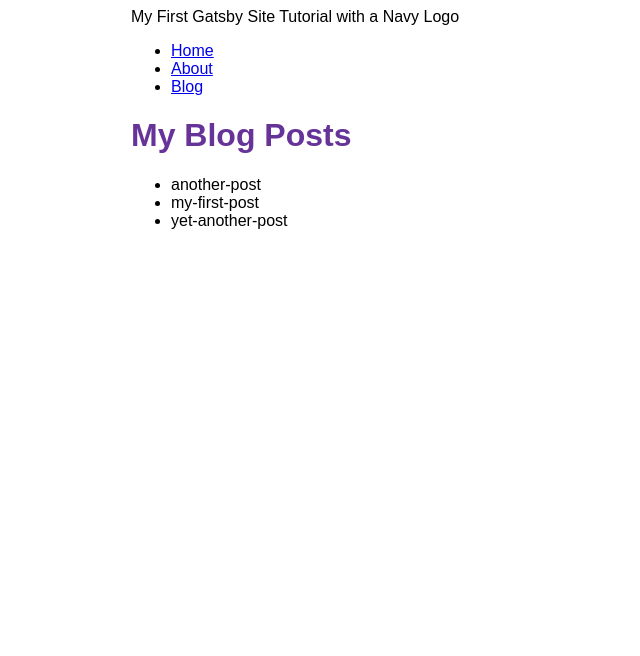
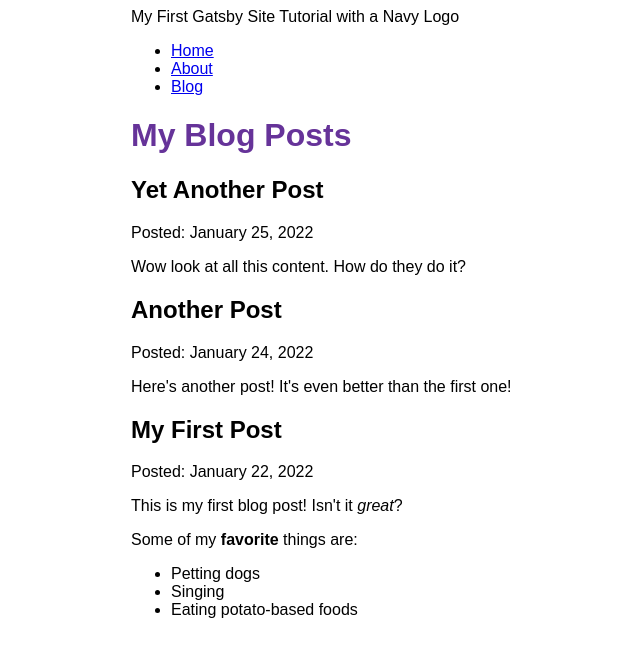
Before and after one commit to bigsmoove/my-first-gatsby-site, a Gatsby site: page /blog in a window 1280 px wide. Shown: the whole page, without its empty margins (259-899 px from the left). Built offline with nearby package versions, Linux system fonts and the light colour scheme; Gatsby itself is replaced by a stand-in of ours.

Commit message:
finished tutorial part 5

```diff
--- a/blog/another-post.mdx
+++ b/blog/another-post.mdx
@@ -0,0 +1,6 @@
+---
+title: "Another Post"
+date: "2022-01-24"
+---
+
+Here's another post! It's even better than the first one!
--- a/blog/my-first-post.mdx
+++ b/blog/my-first-post.mdx
@@ -0,0 +1,12 @@
+---
+title: "My First Post"
+date: "2022-01-22"
+---
+
+This is my first blog post! Isn't it _great_?
+
+Some of my **favorite** things are:
+
+- Petting dogs
+- Singing
+- Eating potato-based foods
--- a/blog/yet-another-post.mdx
+++ b/blog/yet-another-post.mdx
@@ -0,0 +1,6 @@
+---
+title: "Yet Another Post"
+date: "2022-01-25"
+---
+
+Wow look at all this content. How do they do it?
--- a/gatsby-config.js
+++ b/gatsby-config.js
@@ -13,5 +13,6 @@
         path: `${__dirname}/blog`,
       },
     },
+    "gatsby-plugin-mdx",
   ],
 };
--- a/package.json
+++ b/package.json
@@ -15,8 +15,11 @@
     "clean": "gatsby clean"
   },
   "dependencies": {
+    "@mdx-js/mdx": "^1.6.22",
+    "@mdx-js/react": "^1.6.22",
     "gatsby": "^4.6.0",
     "gatsby-plugin-image": "^2.6.0",
+    "gatsby-plugin-mdx": "^3.6.0",
     "gatsby-plugin-sharp": "^4.6.0",
     "gatsby-source-filesystem": "^4.6.0",
     "react": "^17.0.1",
--- a/src/pages/blog.js
+++ b/src/pages/blog.js
@@ -1,24 +1,32 @@
 import * as React from "react";
 import { graphql } from "gatsby";
+import { MDXRenderer } from "gatsby-plugin-mdx";
 import Layout from "../component/layout";
 
 const BlogPage = ({ data }) => {
   return (
     <Layout pageTitle="My Blog Posts">
-      <ul>
-        {data.allFile.nodes.map((node) => (
-          <li key={node.name}>{node.name}</li>
-        ))}
-      </ul>
+      {data.allMdx.nodes.map((node) => (
+        <article key={node.id}>
+          <h2>{node.frontmatter.title}</h2>
+          <p>Posted: {node.frontmatter.date}</p>
+          <MDXRenderer>{node.body}</MDXRenderer>
+        </article>
+      ))}
     </Layout>
   );
 };
 
 export const query = graphql`
   query {
-    allFile {
+    allMdx(sort: { fields: frontmatter___date, order: DESC }) {
       nodes {
-        name
+        frontmatter {
+          date(formatString: "MMMM D, YYYY")
+          title
+        }
+        id
+        body
       }
     }
   }
```
Also changed, not shown: 1 other file.
